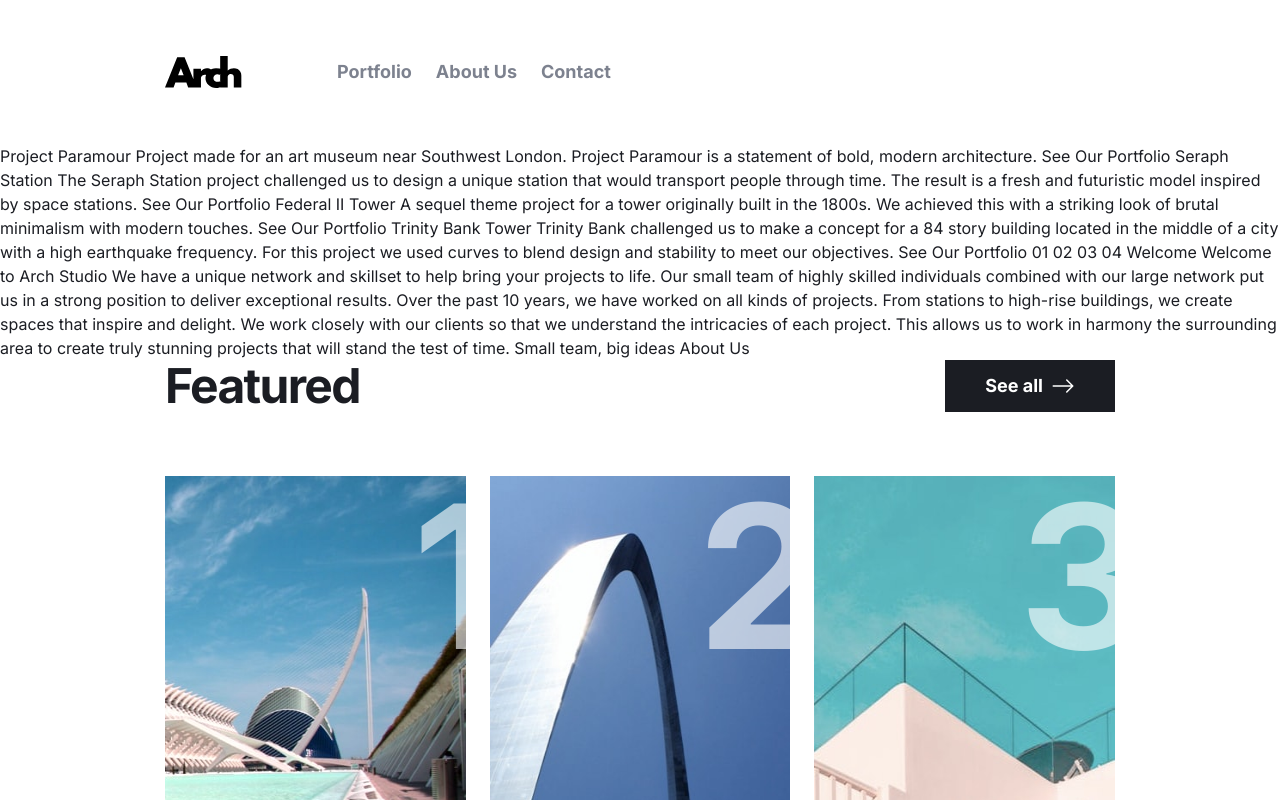
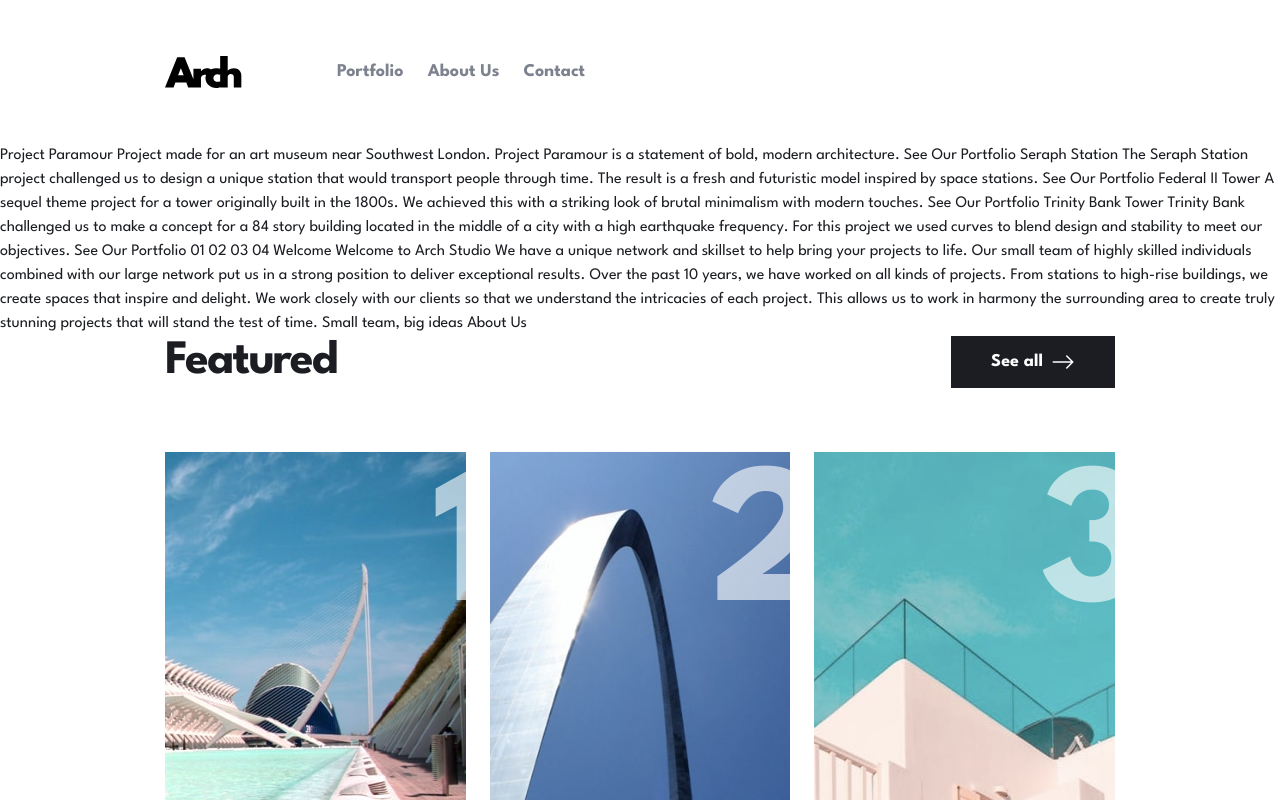
Before and after one commit to KingJosephI/architect-app, a Next.js app: page / in a window 1280 px wide. Shown: the top 800 px of the page. Built offline with nearby package versions, Linux system fonts and the light colour scheme.

Commit message:
style: apply the league spartan font to the body element

```diff
--- a/app/layout.tsx
+++ b/app/layout.tsx
@@ -1,8 +1,12 @@
-import { Inter } from "next/font/google";
+import { League_Spartan } from "next/font/google";
 import { Header, Footer } from "./common";
 import "./globals.css";
 
-const inter = Inter({ subsets: ["latin"] });
+const leagueSpartanFont = League_Spartan({
+  subsets: ["latin"],
+  weight: ["400", "500", "700"],
+  style: ["normal"],
+});
 
 export const metadata = {
   title: "Architect Studio",
@@ -16,7 +20,7 @@ export default function RootLayout({
 }) {
   return (
     <html lang="en">
-      <body className={inter.className}>
+      <body className={leagueSpartanFont.className}>
         <Header />
         {children}
         <Footer />
--- a/app/page.tsx
+++ b/app/page.tsx
@@ -1,20 +1,12 @@
 "use client";
-
-import { Inter } from "next/font/google";
-// import { useRouter } from "next/router";
 import { FeaturedCard } from "./common";
 import { portfolioData } from "./portfolio/data";
 import { BsArrowRight } from "react-icons/bs";
 import Link from "next/link";
 
-const inter = Inter({ subsets: ["latin"] });
-
 export default function Home() {
-  // const router = useRouter();
-  // const navigateTo = (path: string) => router.push(path);
-
   return (
-    <main className="text-veryDarkBlue">
+    <main className={`text-veryDarkBlue`}>
       Project Paramour Project made for an art museum near Southwest London.
       Project Paramour is a statement of bold, modern architecture. See Our
       Portfolio Seraph Station The Seraph Station project challenged us to
@@ -41,10 +33,7 @@ export default function Home() {
           <h2 className="font-bold text-5xl leading-[52px] -tracking-[1.71px]">
             Featured
           </h2>
-          <div
-            // onClick={() => navigateTo("/portfolio")}
-            className="hidden hover:cursor-pointer hover:bg-darkGray px-10 md:flex gap-2 items-center bg-veryDarkBlue text-white"
-          >
+          <div className="hidden hover:cursor-pointer hover:bg-darkGray px-10 md:flex gap-2 items-center bg-veryDarkBlue text-white">
             <Link href="/portfolio" className="font-bold text-[18px] leading-6">
               See all
             </Link>
```
